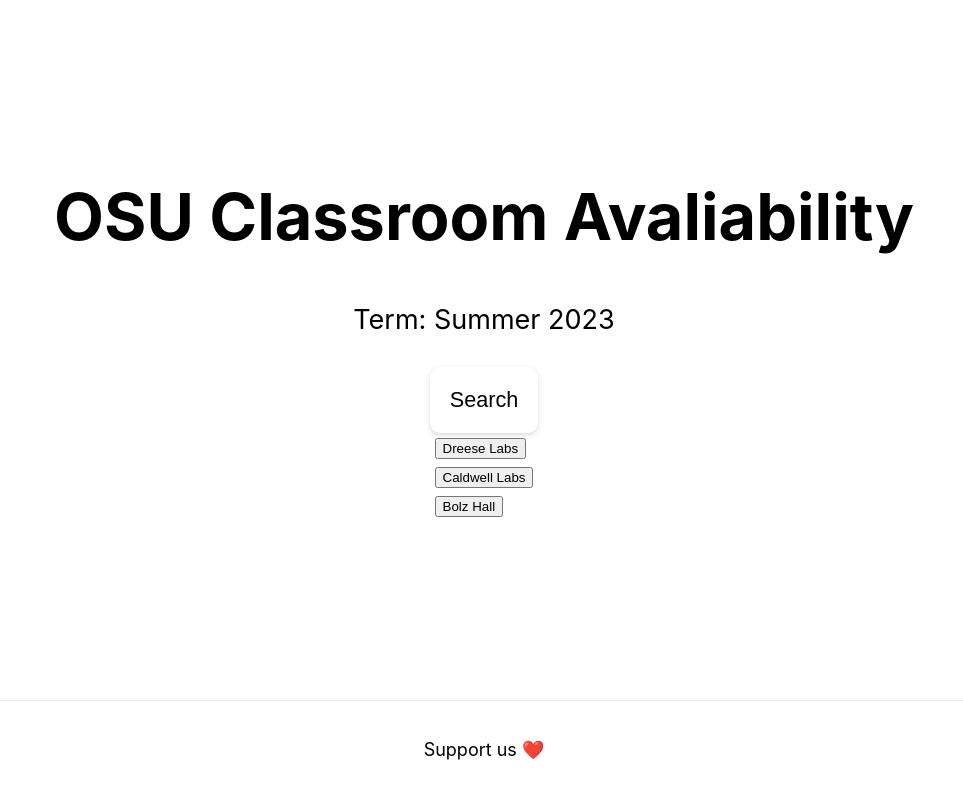
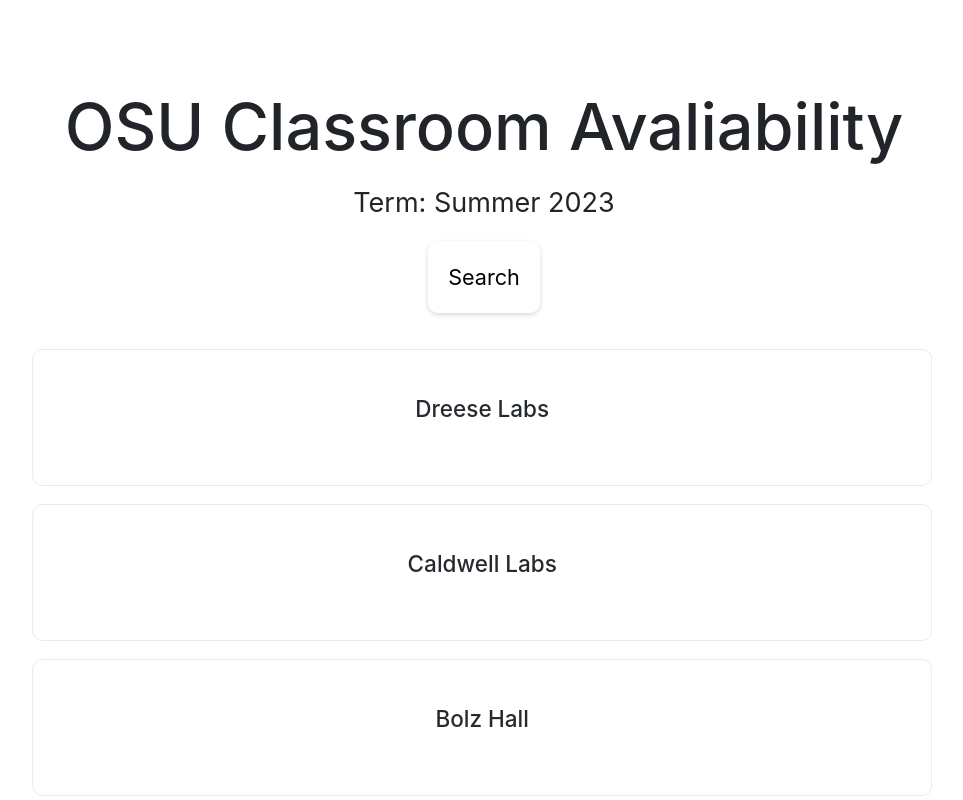
Before and after one commit to KishoreP1/osu-room-availability, a Next.js app: page / in a window 1280 px wide. Both pictures are taken after a click on the button "Search". Shown: the top 800 px of the page, without its empty margins (156-1119 px from the left). Built offline with nearby package versions, Linux system fonts and the light colour scheme.

Commit message:
css updates to display classrooms

```diff
--- a/components/Building/Building.module.css
+++ b/components/Building/Building.module.css
@@ -0,0 +1,54 @@
+/* Building.module.css */
+
+.card {
+    cursor: pointer;
+    margin: 1rem;
+    flex-basis: 45%;
+    padding: 1.5rem;
+    text-align: left;
+    color: inherit;
+    text-decoration: none;
+    border: 1px solid #eaeaea;
+    border-radius: 10px;
+    transition: color 0.15s ease, border-color 0.15s ease;
+    margin-bottom: 1rem;
+    /* space between cards */
+    width: 50rem;
+    animation: slideInLeft 1s ease-in-out;
+}
+
+.card:hover,
+.card:focus,
+.card:active {
+    color: #0070f3;
+    border-color: #0070f3;
+}
+
+.rooms {
+    opacity: 0;
+    transition: opacity 0.3s ease;
+    display: grid;
+    grid-template-columns: repeat(auto-fit, minmax(20%, 1fr));
+    grid-gap: 1rem;
+    margin-top: 1rem;
+    align-items: center;
+    /* Center items vertically */
+}
+
+.rooms.show {
+    opacity: 1;
+}
+
+
+
+@keyframes slideInLeft {
+    from {
+        transform: translateX(-10%);
+        opacity: 0;
+    }
+
+    to {
+        transform: translateX(0);
+        opacity: 1;
+    }
+}
--- a/components/Building/Building.tsx
+++ b/components/Building/Building.tsx
@@ -1,5 +1,6 @@
 // components/Building.js
 import { Card, Button } from 'react-bootstrap';
+import styles from './Building.module.css';
 import Classroom from '../Classroom/Classroom';
 import { useState } from 'react';
 
@@ -17,26 +18,25 @@
 function Building({ building }: BuildingProps) {
     const [showRooms, setShowRooms] = useState(false);
 
-    const handleButtonClick = () => {
+    const handleCardClick = () => {
         setShowRooms(!showRooms);
     };
 
     return (
-        <div>
-            <Button onClick={handleButtonClick}>
-                {building.buildingName}
-            </Button>
+        <Card className={styles.card} onClick={handleCardClick}>
+            <Card.Body>
+                <Card.Title className="text-center">{building.buildingName}</Card.Title>
 
-            {showRooms && (
-                <ul>
-                    { // Use the Classroom component to render each room
+                <div className={`${styles.rooms} ${showRooms ? styles.show : ''}`}>
+                    {showRooms && (
                         building.rooms.map((room, index) => (
-                            <Classroom key={index} classroom={room} />
+                            <Classroom classroom={room} />
                         ))
-                    }
-                </ul>
-            )}
-        </div>
+                    )}
+                </div>
+            </Card.Body>
+        </Card>
     );
+
 }
 export default Building;
--- a/components/BuildingList/BuildingList.module.css
+++ b/components/BuildingList/BuildingList.module.css
@@ -0,0 +1,5 @@
+.list {
+    margin: 1rem 0;
+    min-height: 300px;
+    /* adjust this value based on your needs */
+}
--- a/components/BuildingList/BuildingList.tsx
+++ b/components/BuildingList/BuildingList.tsx
@@ -1,6 +1,8 @@
 // components/BuildingList.js
 import { Accordion } from 'react-bootstrap';
 import Building from '../Building/Building';
+import styles from './BuildingList.module.css';
+
 
 type BuildingListProps = {
     buildings: {
@@ -15,11 +17,13 @@
 
 function BuildingList({ buildings }: BuildingListProps) {
     return (
-        <Accordion defaultActiveKey="0">
-            {buildings.map((building, index) => (
-                <Building key={index} building={building} />
-            ))}
-        </Accordion>
+        <div className={styles.list}>
+            {
+                buildings.map((building, index) => (
+                    <Building key={index} building={building} />
+                ))
+            }
+        </div>
     );
 }
 
--- a/components/Classroom/Classroom.module.css
+++ b/components/Classroom/Classroom.module.css
@@ -0,0 +1,11 @@
+.classroom {
+    display: inline-block;
+    width: 100%;
+    height: 100%;
+    padding: 0.5rem;
+    box-sizing: border-box;
+    border: 1px solid #333;
+    border-radius: 8px;
+    /* Add border-radius for rounded edges */
+
+}
--- a/components/Classroom/Classroom.tsx
+++ b/components/Classroom/Classroom.tsx
@@ -1,3 +1,5 @@
+import styles from './Classroom.module.css';
+
 type ClassroomProps = {
     classroom: {
         room: string;
@@ -7,9 +9,9 @@
 
 function Classroom({ classroom }: ClassroomProps) {
     return (
-        <div>
-            <p>Room: {classroom.room}</p>
-            <p>Available For: {classroom.availableFor}</p>
+        <div className={styles.classroom}>
+            <p>{classroom.room}</p>
+            <p>free for {classroom.availableFor} mins</p>
         </div>
     );
 }
--- a/pages/_app.tsx
+++ b/pages/_app.tsx
@@ -1,4 +1,5 @@
 import '@/styles/globals.css'
+import 'bootstrap/dist/css/bootstrap.min.css';
 import type { AppProps } from 'next/app'
 
 export default function App({ Component, pageProps }: AppProps) {
--- a/pages/index.tsx
+++ b/pages/index.tsx
@@ -51,9 +51,8 @@
           disabled={showLoader}
         />
 
-        <div>
-          <BuildingList buildings={buildings} />
-        </div>
+        <BuildingList buildings={buildings} />
+
       </main>
 
       <footer>
@@ -137,6 +136,30 @@
               room: 'DL0367',
               availableFor: 100,
             },
+            {
+              room: 'DL0369',
+              availableFor: 100,
+            },
+            {
+              room: 'DL0368',
+              availableFor: 100,
+            },
+            {
+              room: 'DL0367',
+              availableFor: 100,
+            },
+            {
+              room: 'DL0369',
+              availableFor: 100,
+            },
+            {
+              room: 'DL0368',
+              availableFor: 100,
+            },
+            {
+              room: 'DL0367',
+              availableFor: 100,
+            },
           ],
         },
         // fill in random buildings Cladwell, etc. with random calssrooms
```
